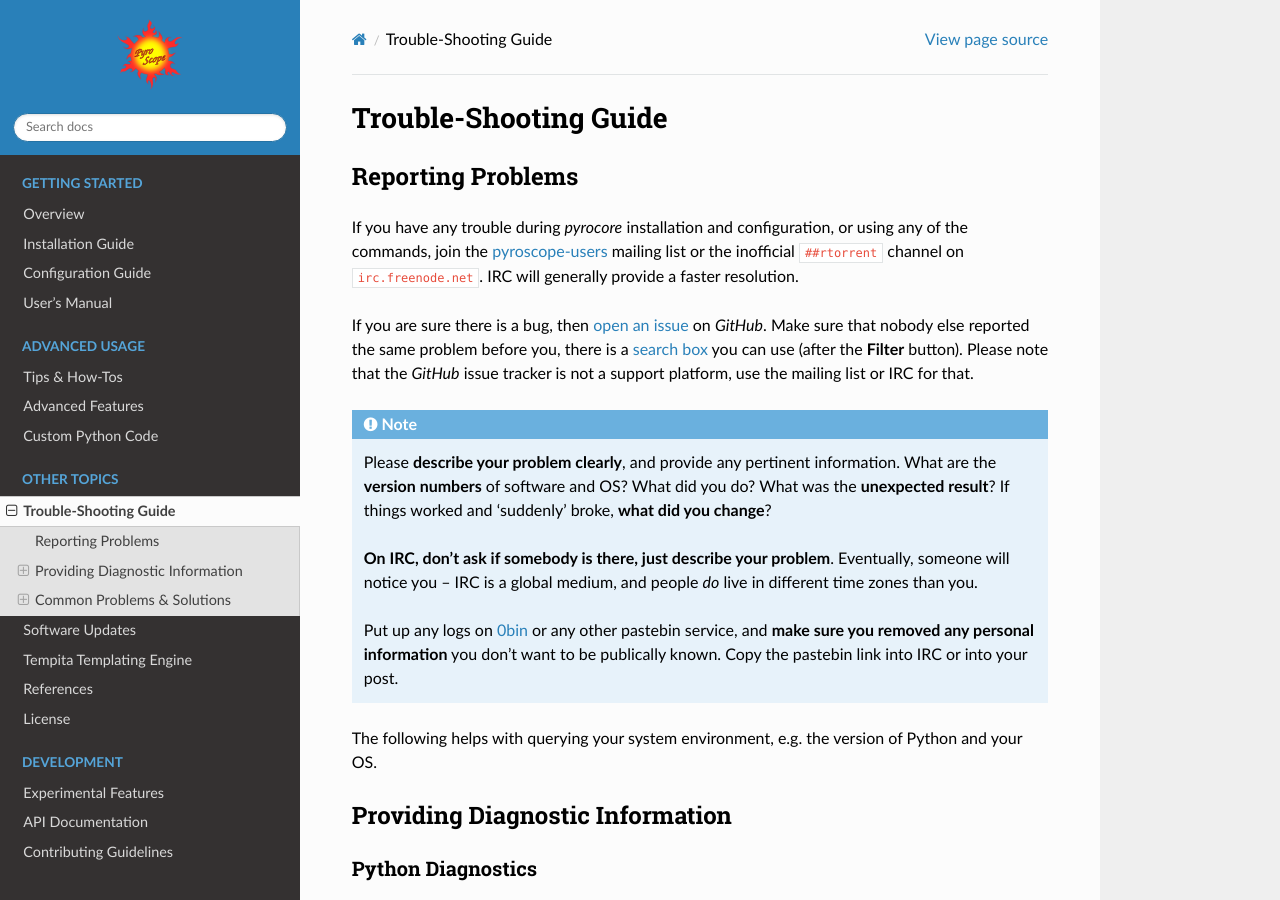
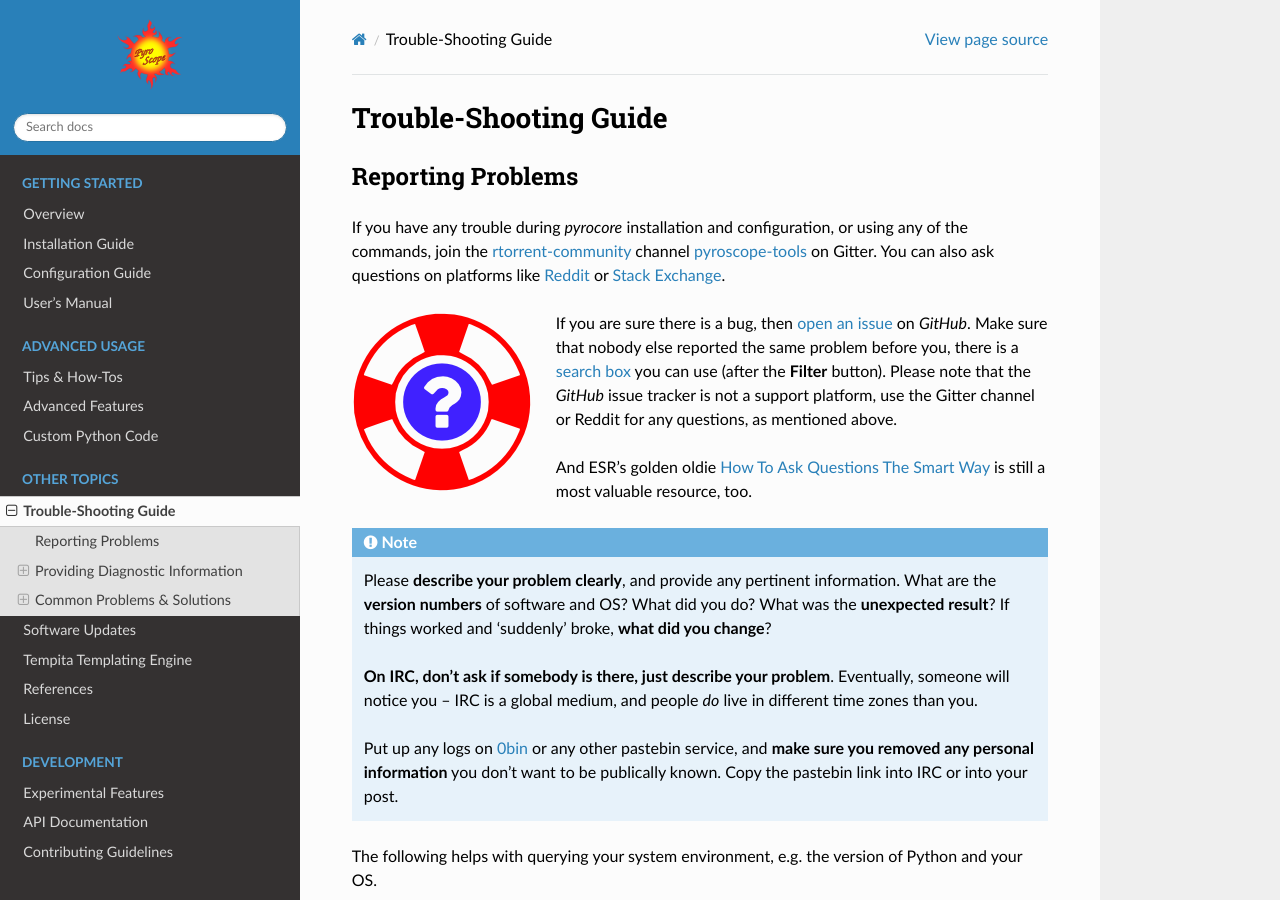
Before and after one commit to pyroscope/pyrocore, a Sphinx documentation site: the page built from docs/troubleshooting.rst, in a window 1280 px wide and 900 px high. Built offline with Sphinx 7.4.7 and the Read the Docs theme 2.0.0, drawn with Linux system fonts in a browser that asks for light colours.

```diff
--- a/docs/troubleshooting.rst
+++ b/docs/troubleshooting.rst
@@ -4,16 +4,21 @@ Trouble-Shooting Guide
 Reporting Problems
 ------------------
 
-If you have any trouble during *pyrocore* installation and
-configuration, or using any of the commands, join the `pyroscope-users`_
-mailing list or the inofficial ``##rtorrent`` channel on
-``irc.freenode.net``. IRC will generally provide a faster resolution.
+If you have any trouble during *pyrocore* installation and configuration,
+or using any of the commands,
+join the `rtorrent-community`_ channel `pyroscope-tools`_ on Gitter.
+You can also ask questions on platforms like `Reddit`_ or `Stack Exchange`_.
+
+.. image:: https://raw.githubusercontent.com/pyroscope/pyrocore/master/docs/_static/img/help.png
+    :align: left
 
 If you are sure there is a bug, then `open an issue`_ on *GitHub*.
 Make sure that nobody else reported the same problem before you,
 there is a `search box`_ you can use (after the **Filter** button).
 Please note that the *GitHub* issue tracker is not a support platform,
-use the mailing list or IRC for that.
+use the Gitter channel or Reddit for any questions, as mentioned above.
+
+And ESR's golden oldie `How To Ask Questions The Smart Way`_ is still a most valuable resource, too.
 
 .. note::
 
@@ -36,9 +41,14 @@ use the mailing list or IRC for that.
 The following helps with querying your system environment, e.g. the
 version of Python and your OS.
 
+.. _`rtorrent-community`: https://gitter.im/rtorrent-community/
+.. _`pyroscope-tools`: https://gitter.im/rtorrent-community/pyroscope-tools
 .. _`pyroscope-users`: http://groups.google.com/group/pyroscope-users
 .. _`open an issue`: https://github.com/pyroscope/pyrocore/issues
 .. _`search box`: https://help.github.com/articles/searching-issues/
+.. _`How To Ask Questions The Smart Way`: http://www.catb.org/~esr/faqs/smart-questions.html
+.. _`Reddit`: https://www.reddit.com/r/rtorrent/
+.. _`Stack Exchange`: https://unix.stackexchange.com/
 
 
 Providing Diagnostic Information
```
Also changed, not shown: docs/include-contacts.rst (+4 -4 lines).
